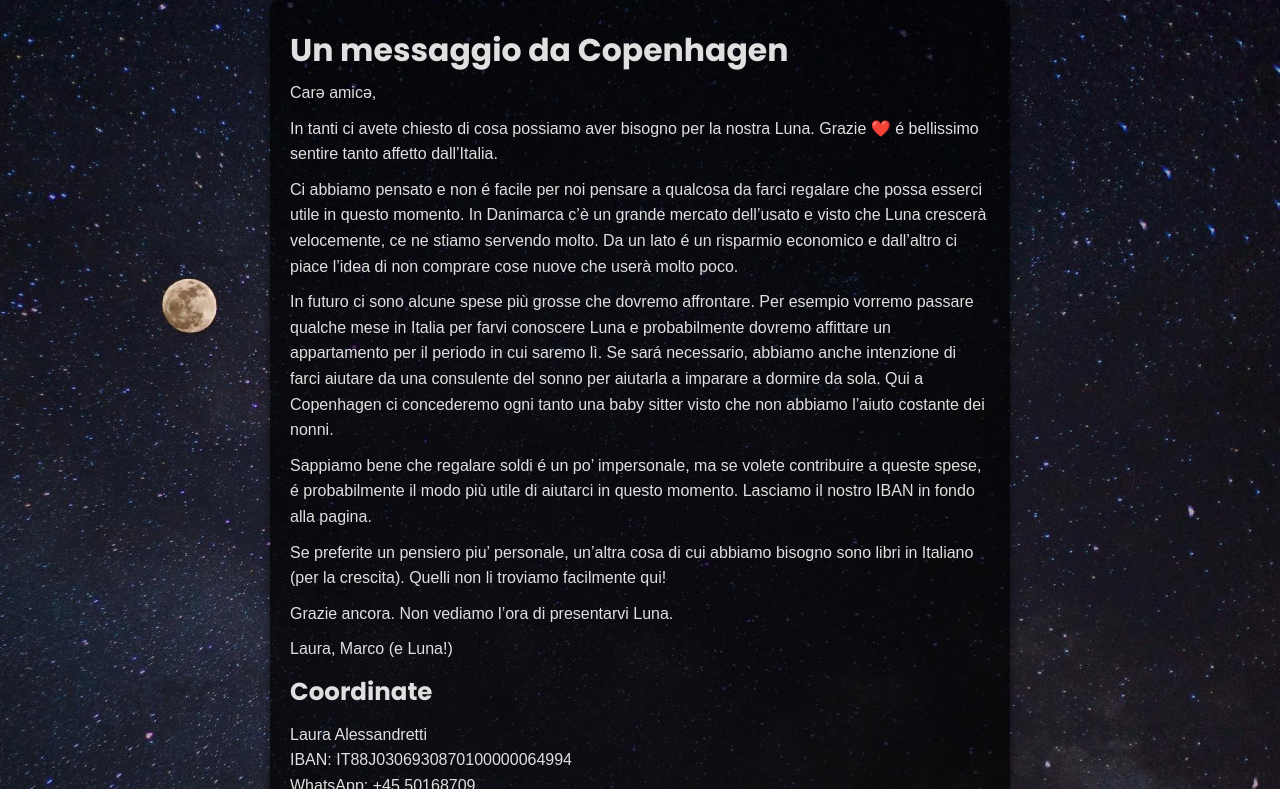
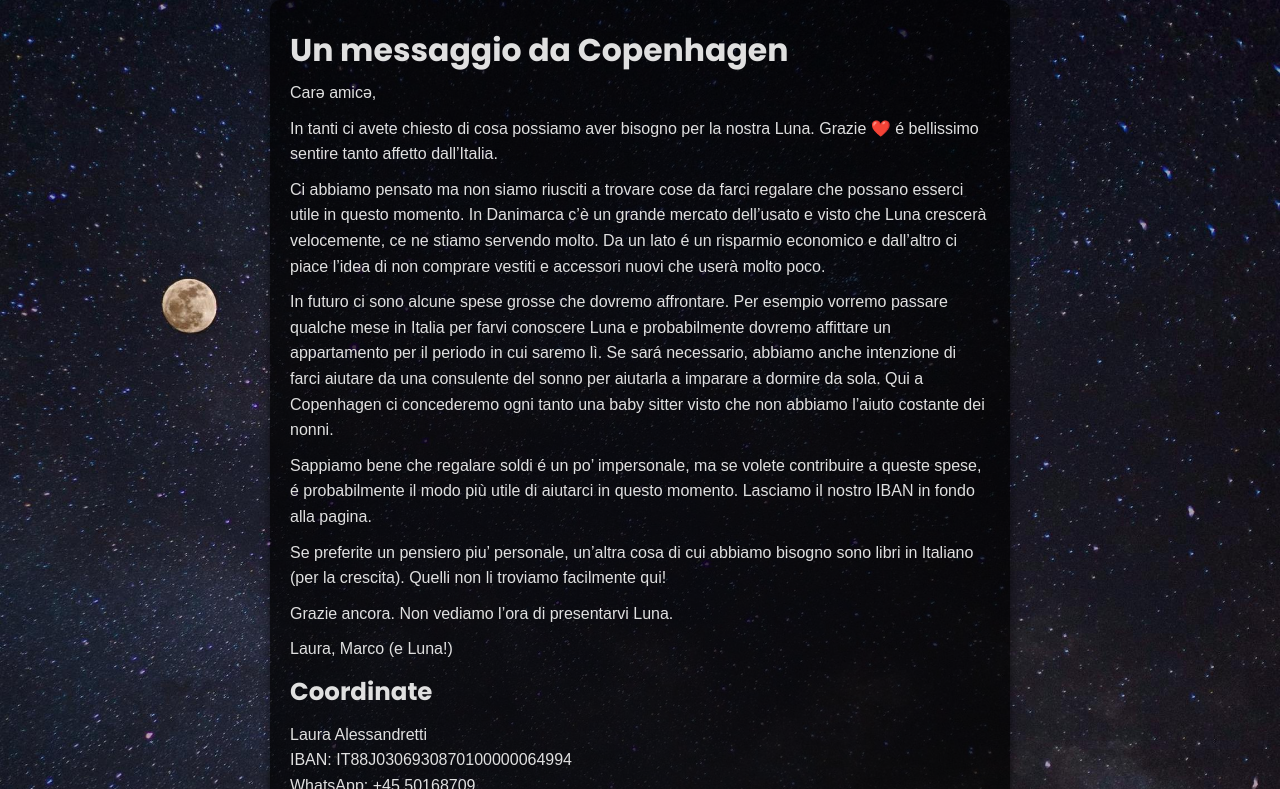
Before and after one commit to lalessan/lalessan.github.io, a Jekyll site: the page built from luna.md, in a window 1280 px wide. Shown: the top 789 px of the page. Built offline with Jekyll 4.4.1, drawn with Linux system fonts in a browser that asks for light colours; grey boxes are pictures that could not be loaded.

Commit message:
small changes

```diff
--- a/luna.md
+++ b/luna.md
@@ -11,9 +11,9 @@ Carə amicə,
 
 In tanti ci avete chiesto di cosa possiamo aver bisogno per la nostra Luna. Grazie ❤️ é bellissimo sentire tanto affetto dall'Italia.
 
-Ci abbiamo pensato e non é facile per noi pensare a qualcosa da farci regalare che  possa esserci utile in questo momento. In Danimarca c'è un grande mercato dell'usato e visto che Luna crescerà velocemente, ce ne stiamo servendo molto. Da un lato é un risparmio economico e dall'altro ci piace l'idea di non comprare cose nuove che userà molto poco.
+Ci abbiamo pensato ma non siamo riusciti a trovare cose da farci regalare che possano esserci utile in questo momento. In Danimarca c'è un grande mercato dell'usato e visto che Luna crescerà velocemente, ce ne stiamo servendo molto. Da un lato é un risparmio economico e dall'altro ci piace l'idea di non comprare vestiti e accessori nuovi che userà molto poco.
 
-In futuro ci sono alcune spese più grosse che dovremo affrontare.  Per esempio vorremo passare qualche mese in Italia per farvi conoscere Luna e probabilmente dovremo affittare un appartamento per il periodo in cui saremo lì. Se sará necessario, abbiamo anche intenzione di farci aiutare da una consulente del sonno per aiutarla a imparare a dormire da sola. Qui a Copenhagen ci concederemo ogni tanto una baby sitter visto che non abbiamo l'aiuto costante dei nonni.
+In futuro ci sono alcune spese grosse che dovremo affrontare. Per esempio vorremo passare qualche mese in Italia per farvi conoscere Luna e probabilmente dovremo affittare un appartamento per il periodo in cui saremo lì. Se sará necessario, abbiamo anche intenzione di farci aiutare da una consulente del sonno per aiutarla a imparare a dormire da sola. Qui a Copenhagen ci concederemo ogni tanto una baby sitter visto che non abbiamo l'aiuto costante dei nonni.
 
 Sappiamo bene che regalare soldi é un po' impersonale, ma se volete contribuire a queste spese, é probabilmente il modo più utile di aiutarci in questo momento. Lasciamo il nostro IBAN in fondo alla pagina.
 
```
